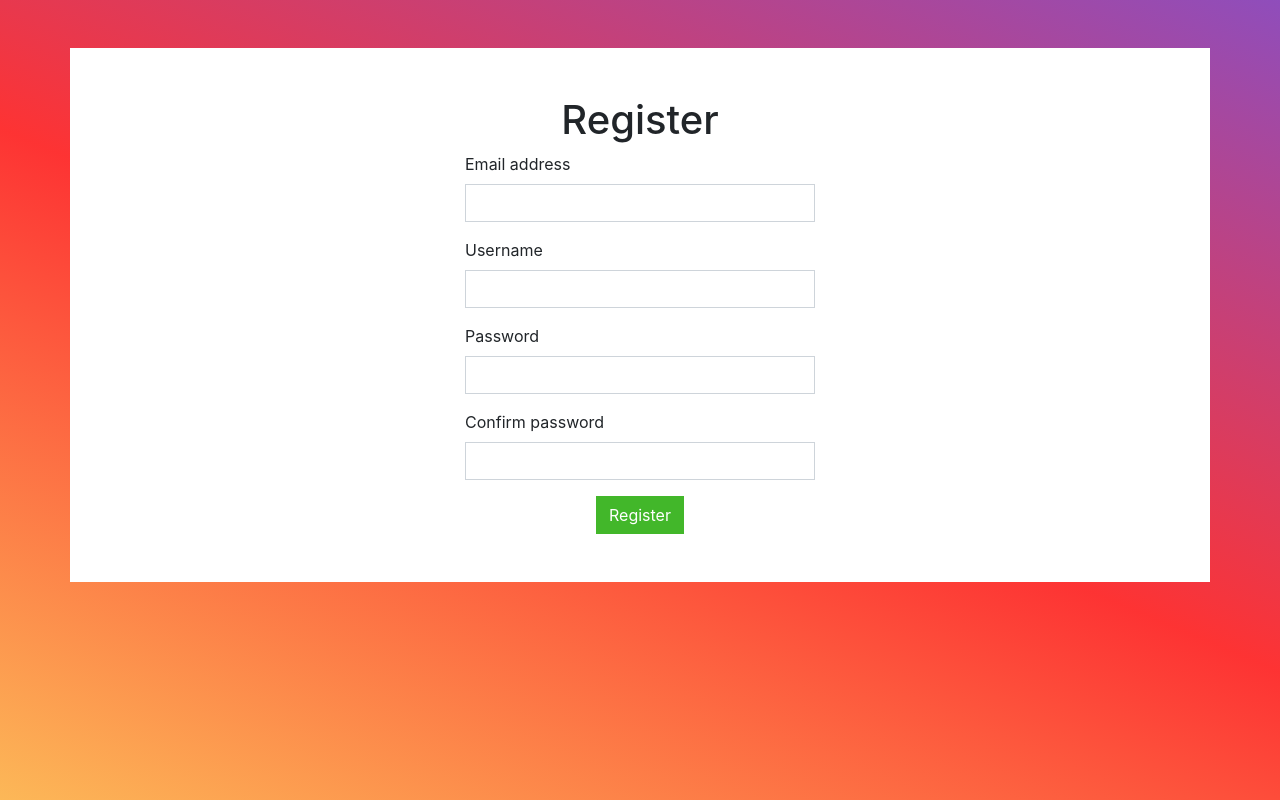
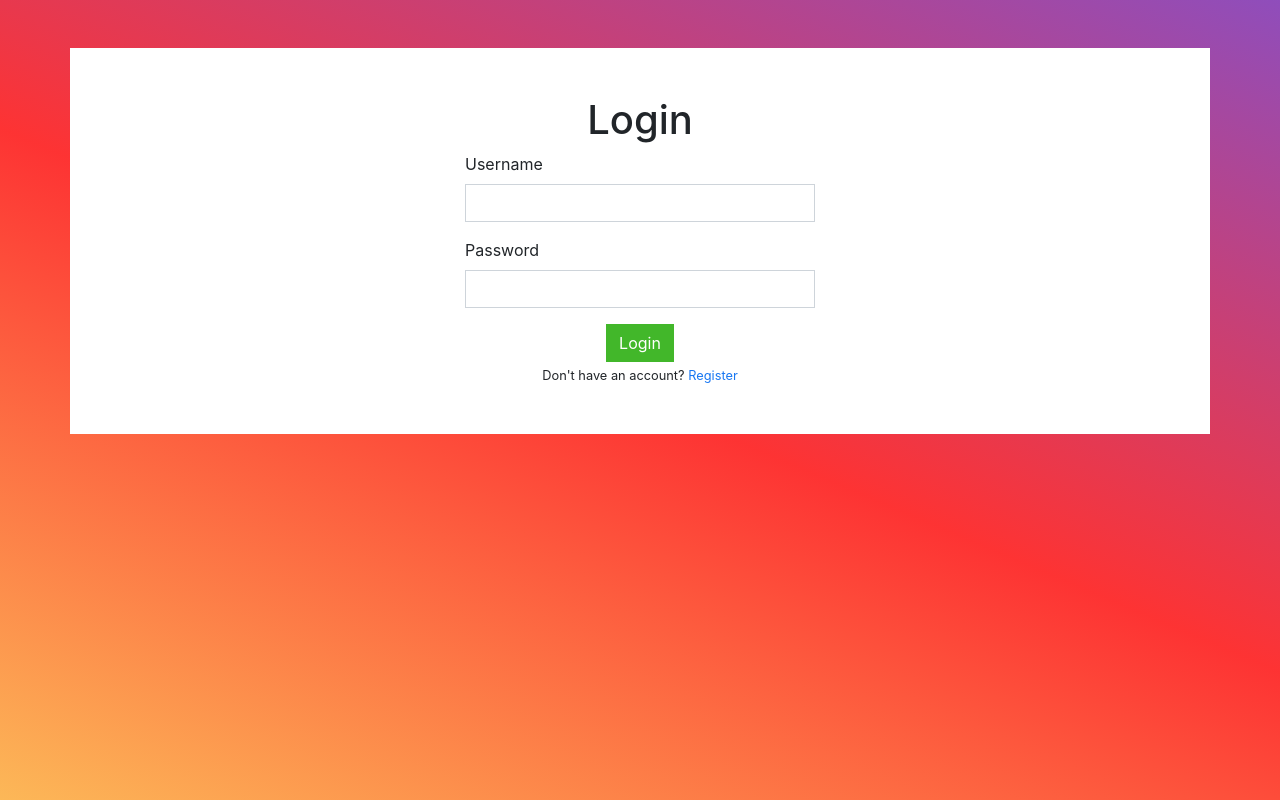
Before and after one commit to marth00165/ChatWithHit, a React (Create React App) app in the folder client/: page /login in a window 1280 px wide. Built offline with nearby package versions, Linux system fonts and the light colour scheme; the HTML template or start-up script is replaced by a standard one.

Commit message:
login page added and connected

```diff
--- a/client/package.json
+++ b/client/package.json
@@ -3,14 +3,17 @@
   "version": "0.1.0",
   "private": true,
   "dependencies": {
+    "@apollo/client": "^3.3.6",
     "@testing-library/jest-dom": "^5.11.4",
     "@testing-library/react": "^11.1.0",
     "@testing-library/user-event": "^12.1.10",
     "bootstrap": "^4.5.3",
+    "graphql": "^15.4.0",
     "node-sass": "^4.14.1",
     "react": "^17.0.1",
     "react-bootstrap": "^1.4.3",
     "react-dom": "^17.0.1",
+    "react-router-dom": "^5.2.0",
     "react-scripts": "4.0.1",
     "web-vitals": "^0.2.4"
   },
--- a/client/public/index.html
+++ b/client/public/index.html
@@ -7,7 +7,7 @@
     <meta name="theme-color" content="#000000" />
     <meta
       name="description"
-      content="Web site created using create-react-app"
+      content="Chat Application Using React and Apollo Server"
     />
     <link rel="apple-touch-icon" href="%PUBLIC_URL%/logo192.png" />
     <!--
@@ -24,7 +24,7 @@
       work correctly both with client-side routing and a non-root public URL.
       Learn how to configure a non-root public URL by running `npm run build`.
     -->
-    <title>React App</title>
+    <title>Chat With Hit</title>
   </head>
   <body>
     <noscript>You need to enable JavaScript to run this app.</noscript>
--- /dev/null
+++ b/client/src/ApolloProvider.js
@@ -0,0 +1,15 @@
+import React from 'react';
+import {
+  ApolloClient,
+  InMemoryCache,
+  ApolloProvider as Provider,
+} from '@apollo/client';
+
+const client = new ApolloClient({
+  uri: 'http://localhost:4000/',
+  cache: new InMemoryCache(),
+});
+
+export default function ApolloProvider(props) {
+  return <Provider client={client} {...props} />;
+}
--- a/client/src/App.js
+++ b/client/src/App.js
@@ -1,13 +1,28 @@
 import React from 'react';
 import { Container } from 'react-bootstrap';
+import { BrowserRouter, Route, Switch } from 'react-router-dom';
+
+import ApolloProvider from './ApolloProvider';
+
 import './App.scss';
-import Register from './pages/Register';
+
+import Home from './pages/Home';
+import Register from './pages/Register1';
+import Login from './pages/Login';
 
 function App() {
   return (
-    <Container className="py-5">
-      <Register />
-    </Container>
+    <ApolloProvider>
+      <BrowserRouter>
+        <Container className="pt-5">
+          <Switch>
+            <Route exact path="/" component={Home} />
+            <Route path="/register" component={Register} />
+            <Route path="/login" component={Login} />
+          </Switch>
+        </Container>
+      </BrowserRouter>
+    </ApolloProvider>
   );
 }
 
--- /dev/null
+++ b/client/src/pages/Home.jsx
@@ -0,0 +1,11 @@
+import React from 'react';
+
+const Home = (props) => {
+  return (
+    <div>
+      <h1>Home Page</h1>
+    </div>
+  );
+};
+
+export default Home;
--- /dev/null
+++ b/client/src/pages/Login.jsx
@@ -0,0 +1,82 @@
+import React, { useState } from 'react';
+import { Row, Col, Form, Button } from 'react-bootstrap';
+import { gql, useLazyQuery } from '@apollo/client';
+import { Link } from 'react-router-dom';
+
+const LOGIN_USER = gql`
+  query login($username: String!, $password: String!) {
+    login(username: $username, password: $password) {
+      username
+      email
+      createdAt
+      token
+    }
+  }
+`;
+
+export default function Register(props) {
+  const [variables, setVariables] = useState({
+    username: '',
+    password: '',
+  });
+  const [errors, setErrors] = useState({});
+
+  const [loginUser, { loading }] = useLazyQuery(LOGIN_USER, {
+    onError: (err) => setErrors(err.graphQLErrors[0].extensions.errors),
+    onCompleted(data) {
+      localStorage.setItem('token', data.login.token);
+      props.history.push('/');
+    },
+  });
+
+  const submitLoginForm = (e) => {
+    e.preventDefault();
+
+    loginUser({ variables });
+  };
+
+  return (
+    <Row className="bg-white py-5 justify-content-center">
+      <Col sm={8} md={6} lg={4}>
+        <h1 className="text-center">Login</h1>
+        <Form onSubmit={submitLoginForm}>
+          <Form.Group>
+            <Form.Label className={errors.username && 'text-danger'}>
+              {errors.username ?? 'Username'}
+            </Form.Label>
+            <Form.Control
+              type="text"
+              value={variables.username}
+              className={errors.username && 'is-invalid'}
+              onChange={(e) =>
+                setVariables({ ...variables, username: e.target.value })
+              }
+            />
+          </Form.Group>
+          <Form.Group>
+            <Form.Label className={errors.password && 'text-danger'}>
+              {errors.password ?? 'Password'}
+            </Form.Label>
+            <Form.Control
+              type="password"
+              value={variables.password}
+              className={errors.password && 'is-invalid'}
+              onChange={(e) =>
+                setVariables({ ...variables, password: e.target.value })
+              }
+            />
+          </Form.Group>
+          <div className="text-center">
+            <Button variant="success" type="submit" disabled={loading}>
+              {loading ? 'loading..' : 'Login'}
+            </Button>
+            <br />
+            <small>
+              Don't have an account? <Link to="/register">Register</Link>
+            </small>
+          </div>
+        </Form>
+      </Col>
+    </Row>
+  );
+}
--- a/client/src/pages/register.jsx
+++ b/client/src/pages/Register1.jsx
@@ -1,5 +1,15 @@
 import React, { useState } from 'react';
 import { Row, Col, Form, Button } from 'react-bootstrap';
+import { gql, useMutation } from '@apollo/client';
+
+const REGISTER = gql`
+  mutation AddTodo($type: String!) {
+    addTodo(type: $type) {
+      id
+      type
+    }
+  }
+`;
 
 export default function Register() {
   const [variables, setVariables] = useState({
```
Also changed, not shown: 2 other files (tests, documents, lock files or other folders).
